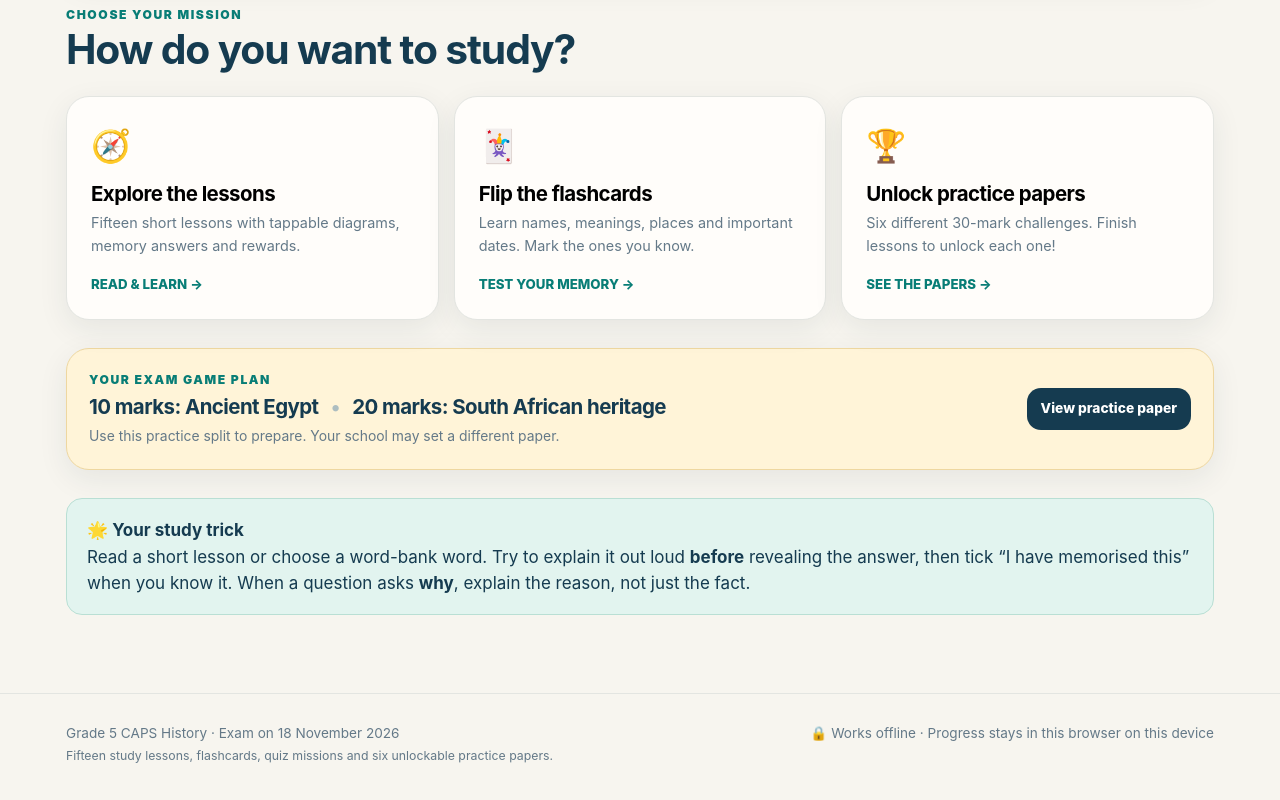
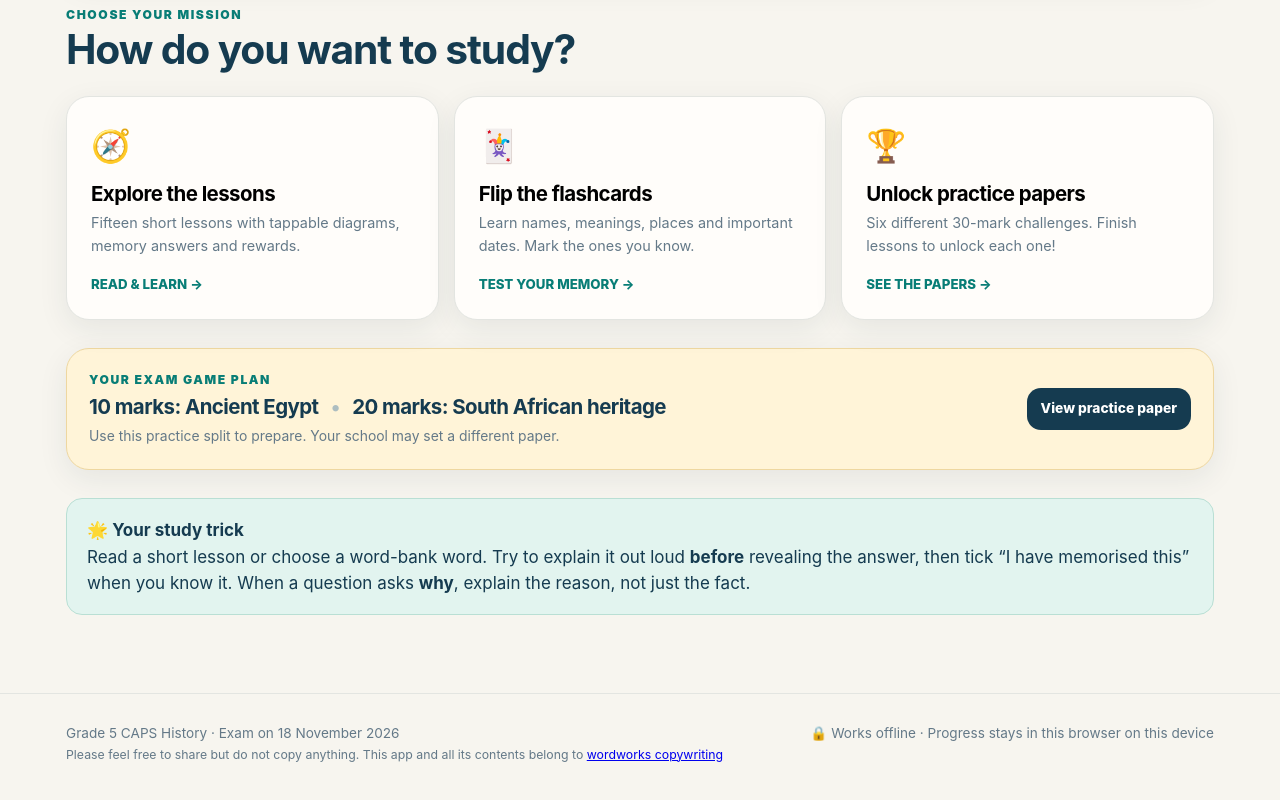
Before and after one commit to onecatawayfromcrazy/History-quest, a plain HTML site: page index.html in a window 1280 px wide. Shown: the part 1382-2182 px from the top of the page. Drawn offline with Linux system fonts and the light colour scheme.

Commit message:
Update index.html

```diff
--- a/index.html
+++ b/index.html
@@ -265,7 +265,7 @@ mark.keyphrase{background:#ffdf82;color:#3c3216;border-radius:5px;padding:1px 3p
   <div id="glossCount" class="small muted" style="margin-bottom:13px"></div><div class="grid3" id="glossItems"></div>
  </section>
 </main>
-<footer class="footer"><div class="wrap"><div><span id="learnerFooter">Grade 5 CAPS History</span> · Exam on 18 November 2026<br><span class="tiny">Fifteen study lessons, flashcards, quiz missions and six unlockable practice papers.</span></div><div>🔒 Works offline · Progress stays in this browser on this device</div></div></footer>
+<footer class="footer"><div class="wrap"><div><span id="learnerFooter">Grade 5 CAPS History</span> · Exam on 18 November 2026<br><span class="tiny"><p>Please feel free to share but do not copy anything. This app and all its contents belong to <a href="https://wordworks-copywriting.co.za/"> wordworks copywriting</a></p></span></div><div>🔒 Works offline · Progress stays in this browser on this device</div></div></footer>
 <script>
 'use strict';
 const lessons = [
```
